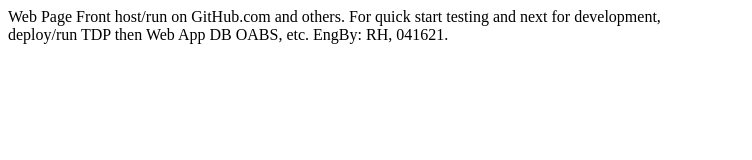
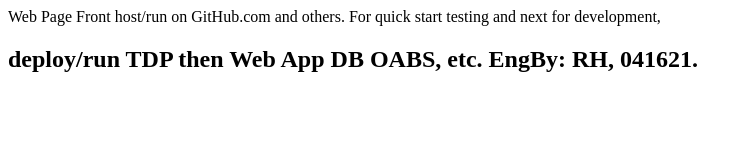
Before and after one commit to ryanhuynh1/ryanhuynh1.github.io, a plain HTML site: page index.html in a window 1280 px wide. Shown: the whole page, without its empty margins (0-752 px from the left). Drawn offline with Linux system fonts and the light colour scheme.

Commit message:
Update index.html

```diff
--- a/index.html
+++ b/index.html
@@ -1,6 +1,6 @@
 <HTML>
   Web Page Front host/run on GitHub.com and others.
-  For quick start testing and next for development,<BR>
-  deploy/run TDP then Web App DB OABS, etc.
-  EngBy: RH, 041621.</BR>
+  For quick start testing and next for development,
+  <BR><H2>deploy/run TDP then Web App DB OABS, etc.
+    EngBy: RH, 041621.</H2></BR>
 </HTML>
```
